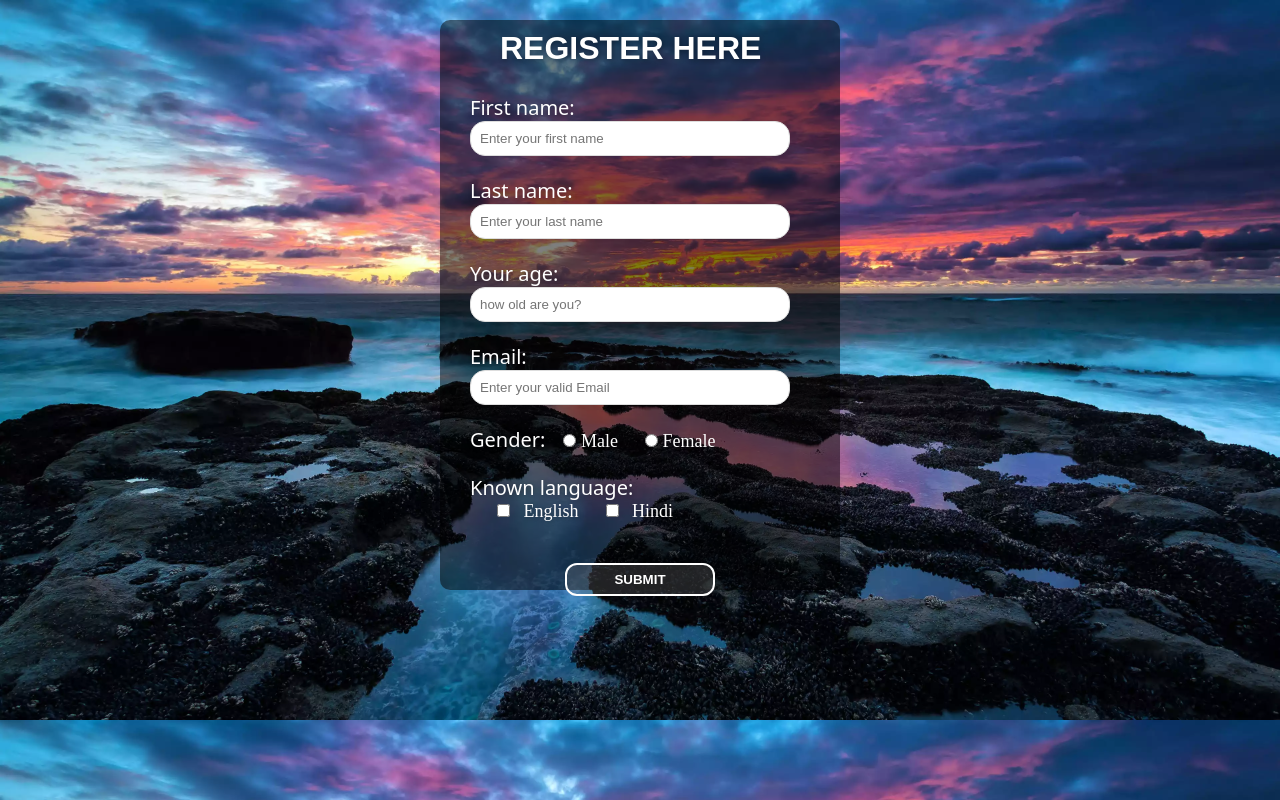
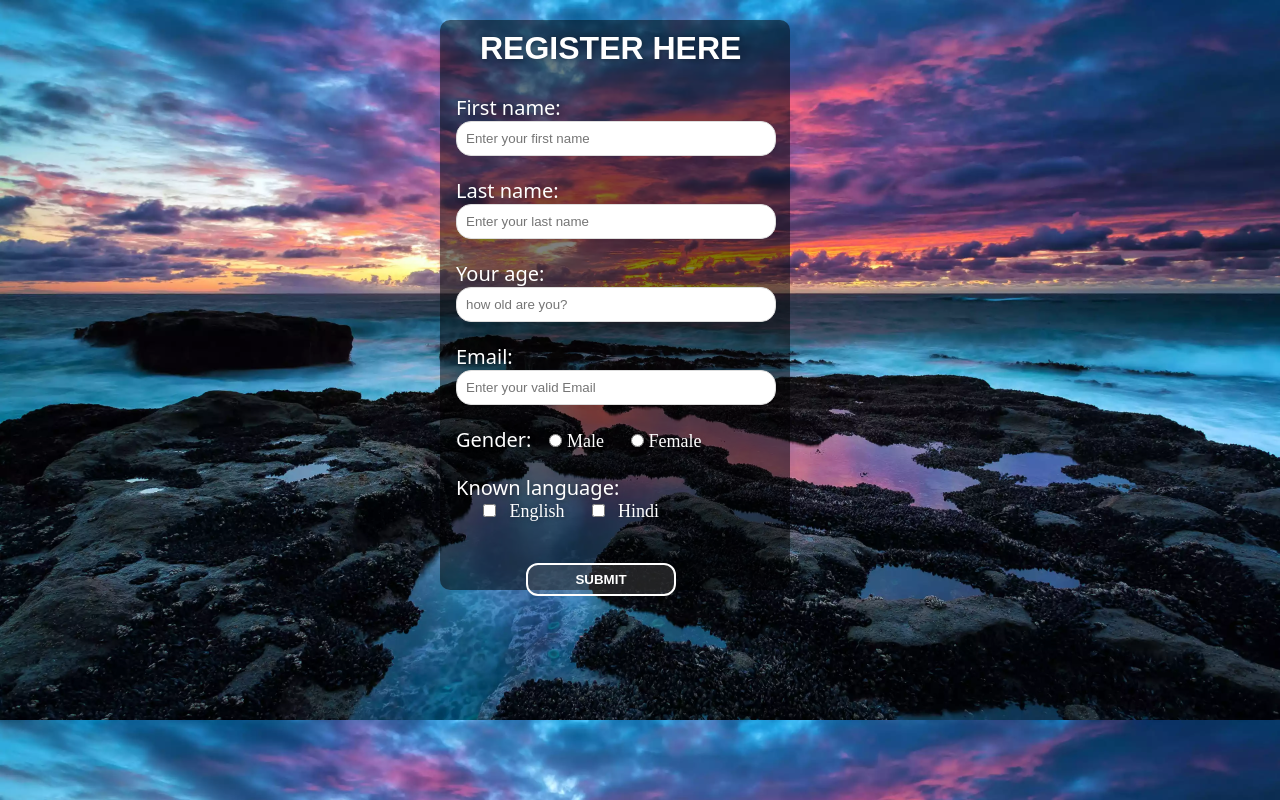
Before and after one commit to Manmohit12/Custom-login-app, a plain HTML site: page index.html in a window 1280 px wide. Drawn offline with Linux system fonts and the light colour scheme.

Commit message:
Update style.css

```diff
--- a/style.css
+++ b/style.css
@@ -10,7 +10,7 @@ body{
 
 }
 .reg2{
-    padding-left:60px;
+    padding-left:40px;
     padding-top:10px;
 }
 div.main{
@@ -29,10 +29,14 @@ font-size:18px;
 border-radius:10px;
 color:#fff;
 height: 570px;
+width:350px;
+
 }
 
 form#register{
     margin:30px;
+    position:relative;
+    right:14px;
     margin-top:2px;
 }
 label{
```
